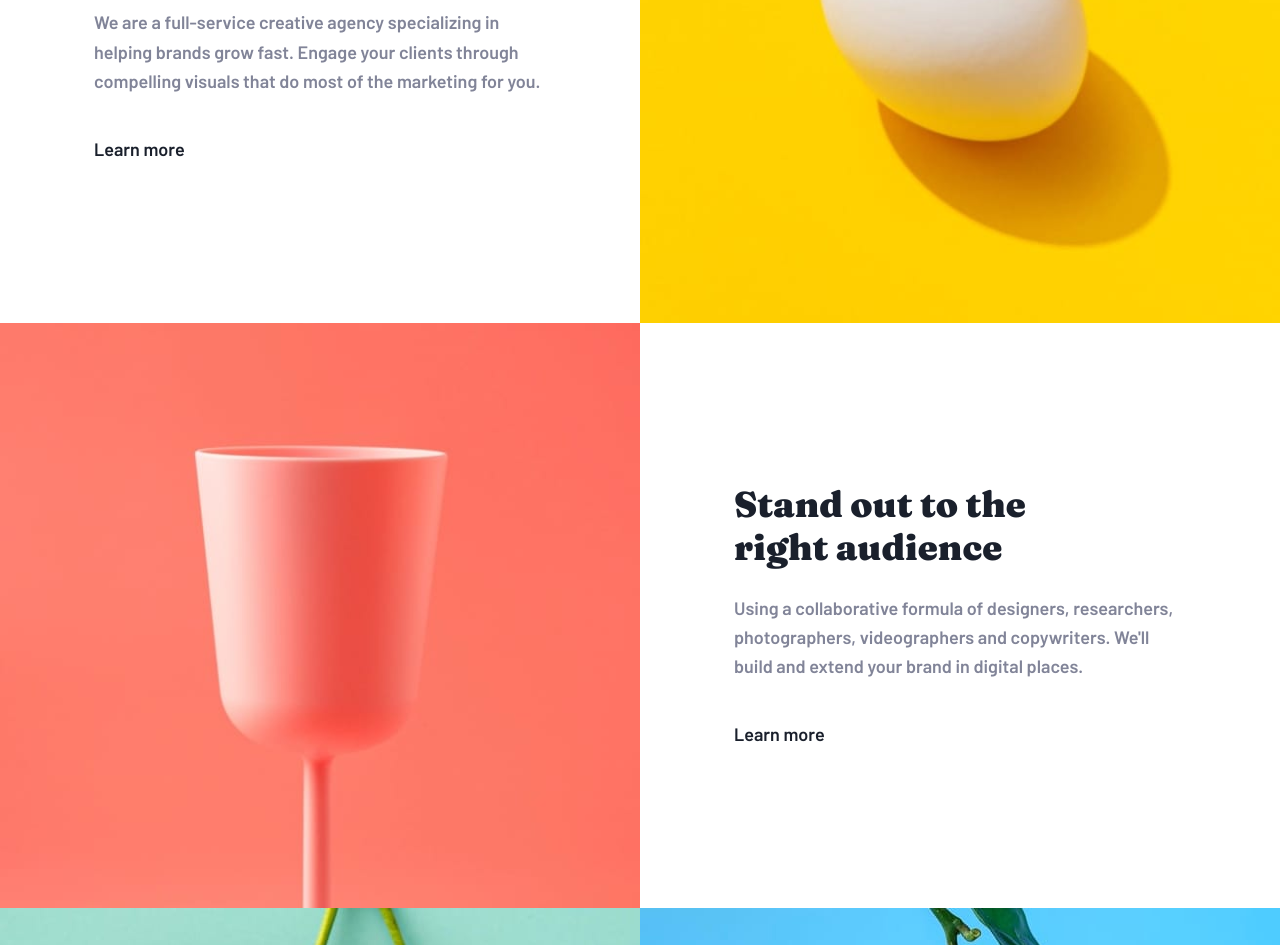
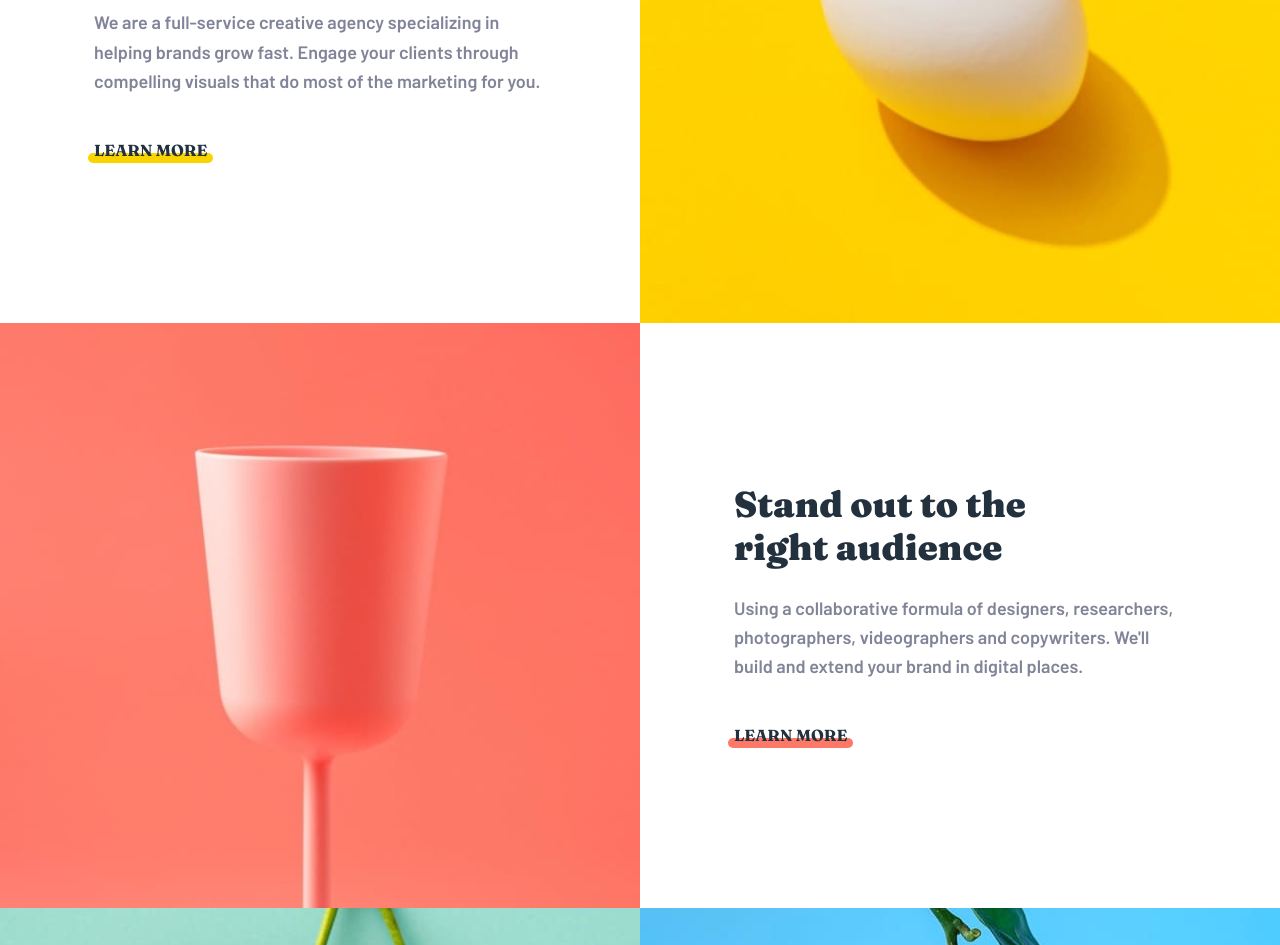
Before and after one commit to 0xShynn/frontendmentor-sunnyside-landing-page-challenge, a React (Create React App) app: page / in a window 1280 px wide. Shown: the part 1140-2085 px from the top of the page. Built offline with nearby package versions, Linux system fonts and the light colour scheme.

Commit message:
updated: panel links (hover style), colors scheme

```diff
--- a/src/components/MainContainer.jsx
+++ b/src/components/MainContainer.jsx
@@ -28,6 +28,7 @@ const MainContainer = () => {
           title="Transform your brand"
           description="We are a full-service creative agency specializing in helping brands grow fast. Engage your clients through compelling visuals that do most of the marketing for you."
           url="#"
+          urlColor="primary.yellow"
         />
       </Stack>
 
@@ -42,6 +43,7 @@ const MainContainer = () => {
         videographers and copywriters. We'll build and extend your brand in
         digital places."
           url="#"
+          urlColor="primary.softRed"
         />
       </Stack>
 
--- a/src/components/Panel.jsx
+++ b/src/components/Panel.jsx
@@ -1,7 +1,7 @@
 import { Box, Flex, Heading, Link, Text } from '@chakra-ui/react';
 import React from 'react';
 
-const Panel = ({ title, description, url }) => {
+const Panel = ({ title, description, url, urlColor }) => {
   return (
     <Flex
       bg="white"
@@ -21,11 +21,13 @@ const Panel = ({ title, description, url }) => {
           mb="6"
           fontSize={{ base: '3xl', lg: '4xl' }}
           fontWeight="black"
+          color="neutral.blue.100"
           maxW={{ base: null, lg: '300px' }}
           // px={{ base: '8px', lg: '0' }}
         >
           {title}
         </Heading>
+
         <Text
           color="neutral.blue.300"
           mb="10"
@@ -34,7 +36,35 @@ const Panel = ({ title, description, url }) => {
         >
           {description}
         </Text>
-        <Link href={url}>Learn more</Link>
+
+        <Link
+          pos="relative"
+          zIndex="base"
+          fontFamily="heading"
+          fontSize="md"
+          textTransform="uppercase"
+          textDecorationStyle="dotted"
+          className="url"
+          color="neutral.blue.100"
+          href={url}
+        >
+          <Box
+            sx={{
+              '.url:hover &': {
+                opacity: '.4',
+              },
+            }}
+            w="110%"
+            h="10px"
+            bg={urlColor}
+            pos="absolute"
+            zIndex="hide"
+            bottom="-3px"
+            left="-5%"
+            borderRadius="lg"
+          />
+          Learn More
+        </Link>
       </Box>
     </Flex>
   );
--- a/src/styles/theme.js
+++ b/src/styles/theme.js
@@ -11,6 +11,11 @@ const customTheme = extendTheme({
         fontSize: '18px',
         bg: 'primary.sunnyGreen.100',
       },
+      a: {
+        _hover: {
+          textDecoration: 'none',
+        },
+      },
     },
   },
   fonts: {
@@ -22,7 +27,6 @@ const customTheme = extendTheme({
       blue: '#3EBFFF',
       softRed: 'hsl(7, 99%, 70%)',
       yellow: 'hsl(51, 100%, 49%)',
-      darkBlue: 'hsl(198, 62%, 26%)',
       sunnyGreen: {
         100: '#90D4C5',
         200: '#529687',
```
